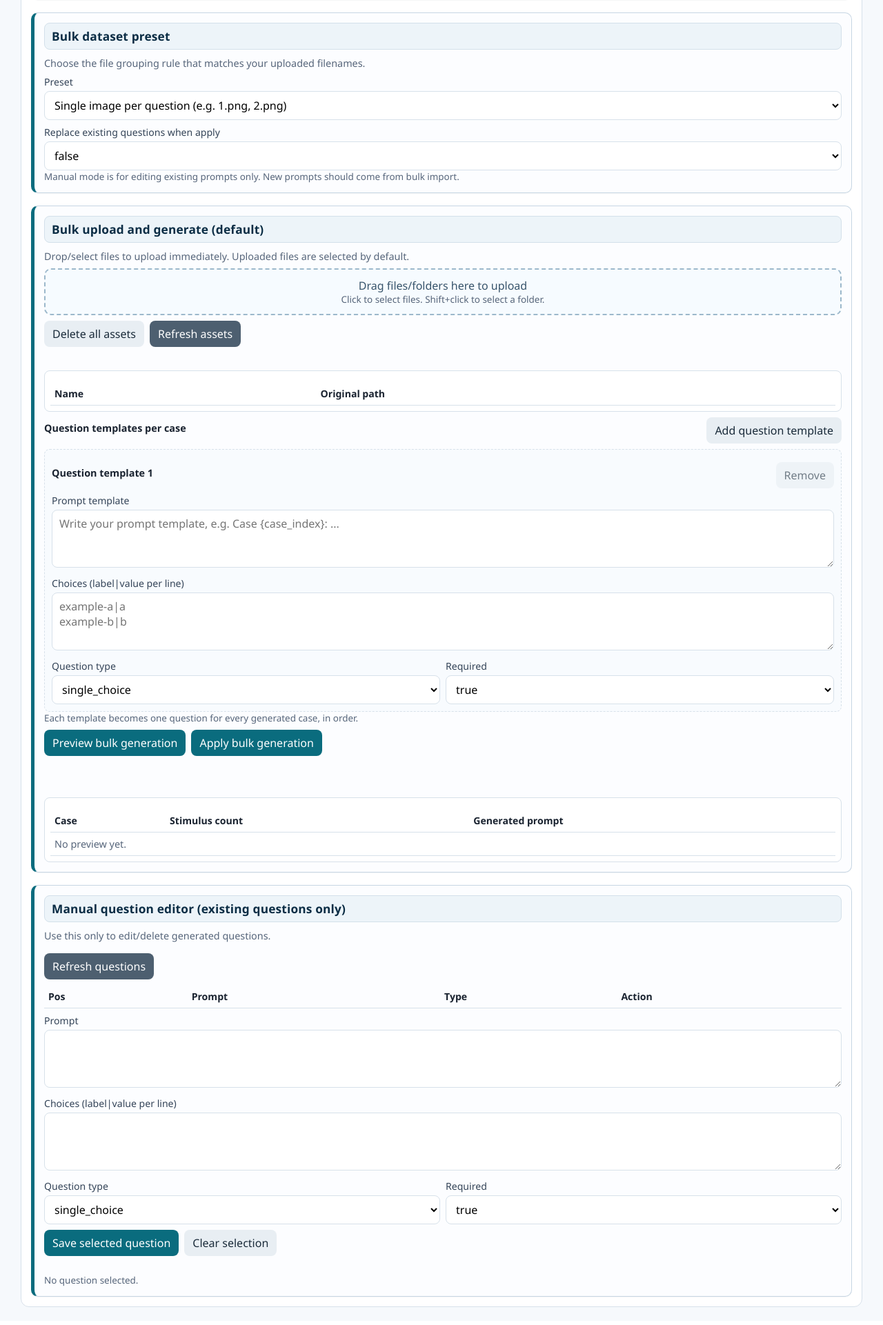
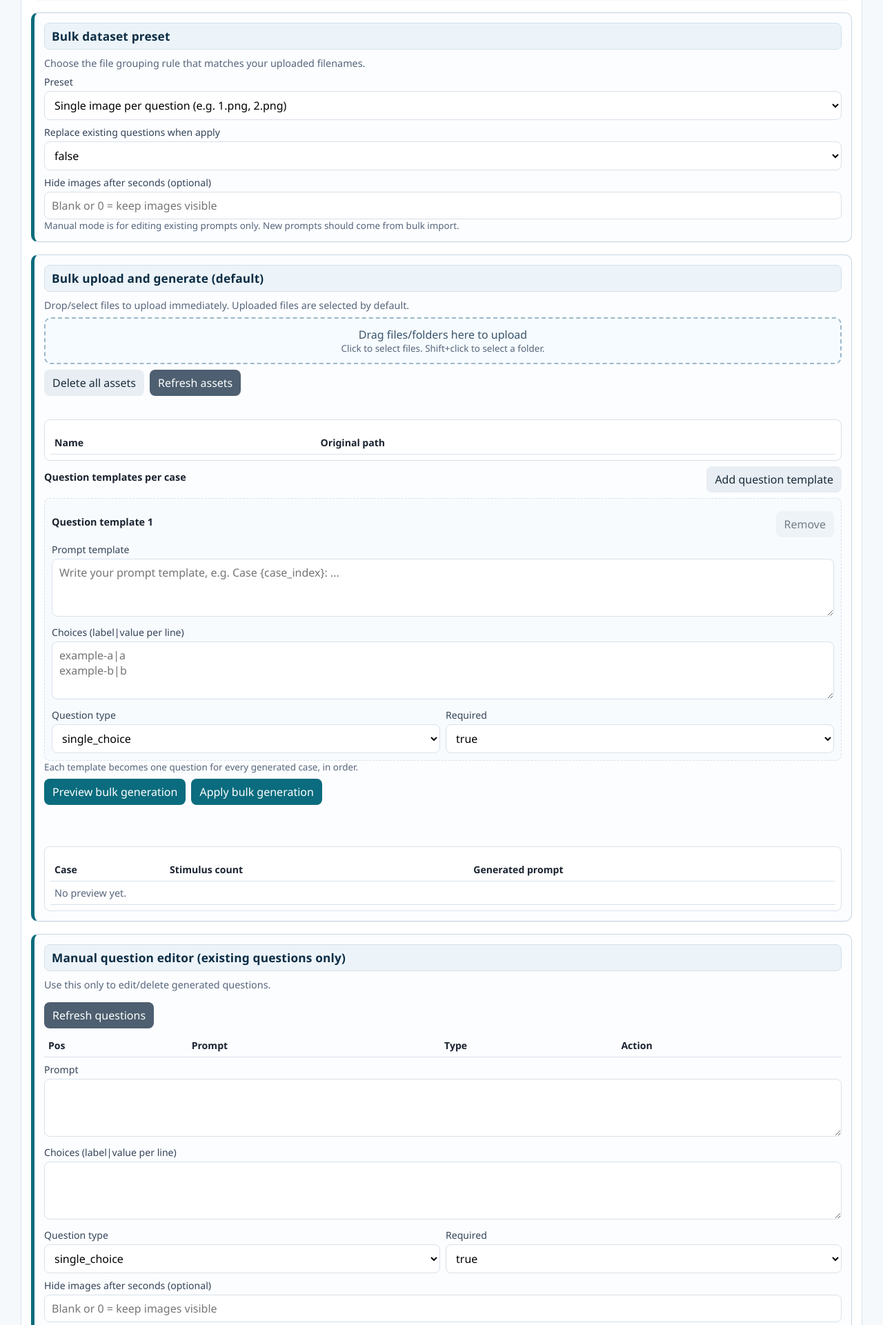
Before and after one commit to berenslab/medirater, a Python web app: template templates/questionnaire_design.html in a window 1280 px wide. Shown: the part 963-2884 px from the top of the page at 69% size. Before the commit the page ends 2858 px from the top, so only its background shows below. Run offline with Jinja, Linux system fonts and the light colour scheme; the template is opened without the code that fills it, so the values that code supplies are empty; some libraries are stand-ins or nearby versions.

Commit message:
add: hide image after x secs preset

```diff
--- a/templates/questionnaire_design.html
+++ b/templates/questionnaire_design.html
@@ -270,6 +270,15 @@
             <option value="true">true</option>
           </select>
 
+          <label for="stimulus-hide-seconds">Hide images after seconds (optional)</label>
+          <input
+            id="stimulus-hide-seconds"
+            type="number"
+            min="0"
+            step="1"
+            placeholder="Blank or 0 = keep images visible"
+          />
+
           <div class="small">Manual mode is for editing existing prompts only. New prompts should come from bulk import.</div>
         </article>
       </section>
@@ -377,6 +386,9 @@
               </select>
             </div>
           </div>
+
+          <label for="edit-hide-seconds">Hide images after seconds (optional)</label>
+          <input id="edit-hide-seconds" type="number" min="0" step="1" placeholder="Blank or 0 = keep images visible" />
 
           <div class="row">
             <button id="save-edit-btn">Save selected question</button>
@@ -587,6 +599,11 @@
           document.getElementById("edit-choices").value = choicesToText(question.choices || []);
           document.getElementById("edit-type").value = question.question_type;
           document.getElementById("edit-required").value = question.is_required ? "true" : "false";
+          const hideSecondsRaw = question?.config?.stimulus_hide_after_seconds;
+          const hideSeconds = Number.parseInt(String(hideSecondsRaw ?? ""), 10);
+          document.getElementById("edit-hide-seconds").value = Number.isFinite(hideSeconds) && hideSeconds > 0
+            ? String(hideSeconds)
+            : "";
           document.getElementById("selected-question-info").textContent = `Selected: position ${question.position}, id ${question.id}`;
           syncDraftControls();
         });
@@ -846,6 +863,18 @@
         throw new Error("Add at least one question template.");
       }
 
+      const hideSecondsInput = document.getElementById("stimulus-hide-seconds").value.trim();
+      let hideSeconds = null;
+      if (hideSecondsInput) {
+        const parsed = Number.parseInt(hideSecondsInput, 10);
+        if (!Number.isFinite(parsed) || parsed < 0) {
+          throw new Error("Hide images after seconds must be a non-negative integer.");
+        }
+        if (parsed > 0) {
+          hideSeconds = parsed;
+        }
+      }
+
       const questionTemplates = templateCards.map((card, index) => {
         const promptTemplate = card.querySelector("[data-field='prompt']")?.value.trim() || "";
         if (!promptTemplate) {
@@ -868,7 +897,7 @@
           question_type: questionType,
           is_required: isRequired,
           choices: parsedChoices,
-          config: {},
+          config: hideSeconds === null ? {} : { stimulus_hide_after_seconds: hideSeconds },
         };
       });
 
@@ -1098,6 +1127,7 @@
       document.getElementById("edit-choices").value = "";
       document.getElementById("edit-type").value = "single_choice";
       document.getElementById("edit-required").value = "true";
+      document.getElementById("edit-hide-seconds").value = "";
       syncDraftControls();
     });
 
@@ -1123,12 +1153,30 @@
         const questionType = document.getElementById("edit-type").value;
         const isRequired = document.getElementById("edit-required").value === "true";
         const choiceItems = parseChoices(document.getElementById("edit-choices").value);
+        const hideSecondsInput = document.getElementById("edit-hide-seconds").value.trim();
+        let hideSeconds = null;
+        if (hideSecondsInput) {
+          const parsed = Number.parseInt(hideSecondsInput, 10);
+          if (!Number.isFinite(parsed) || parsed < 0) {
+            throw new Error("Hide images after seconds must be a non-negative integer.");
+          }
+          if (parsed > 0) {
+            hideSeconds = parsed;
+          }
+        }
 
         if ((questionType === "single_choice" || questionType === "multi_choice") && choiceItems.length === 0) {
           throw new Error("Choice-based prompt requires choices.");
         }
         if ((questionType === "short_text" || questionType === "long_text") && choiceItems.length > 0) {
           throw new Error("Text prompt cannot include choices.");
+        }
+
+        const nextConfig = { ...(original.config || {}) };
+        if (hideSeconds === null) {
+          delete nextConfig.stimulus_hide_after_seconds;
+        } else {
+          nextConfig.stimulus_hide_after_seconds = hideSeconds;
         }
 
         await requestJson(
@@ -1141,7 +1189,7 @@
               prompt_text: promptText,
               question_type: questionType,
               is_required: isRequired,
-              config: original.config || {},
+              config: nextConfig,
               choices: choiceItems.map((item, index) => ({
                 position: index + 1,
                 label: item.label,
```
Also changed, not shown: templates/answer.html (+41 -0 lines).
